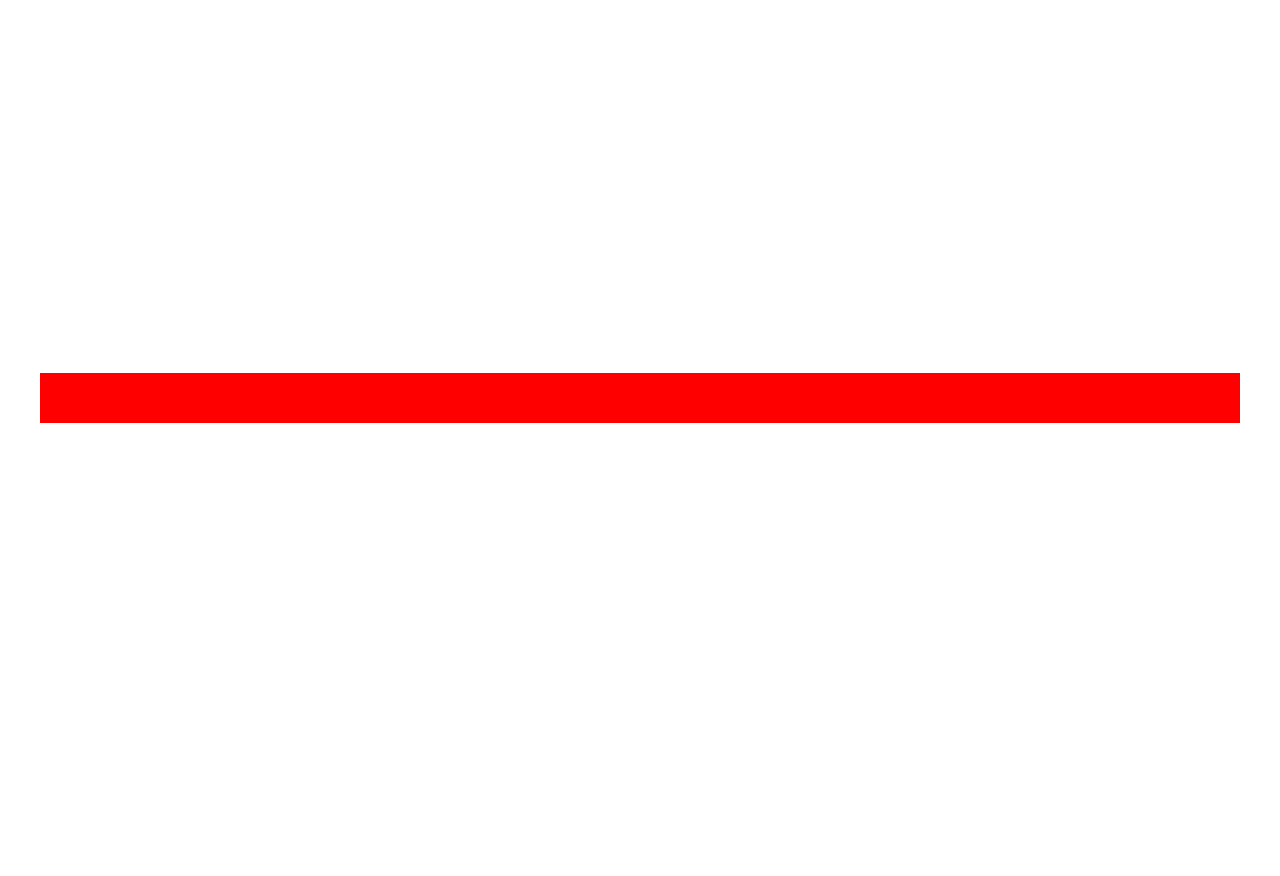
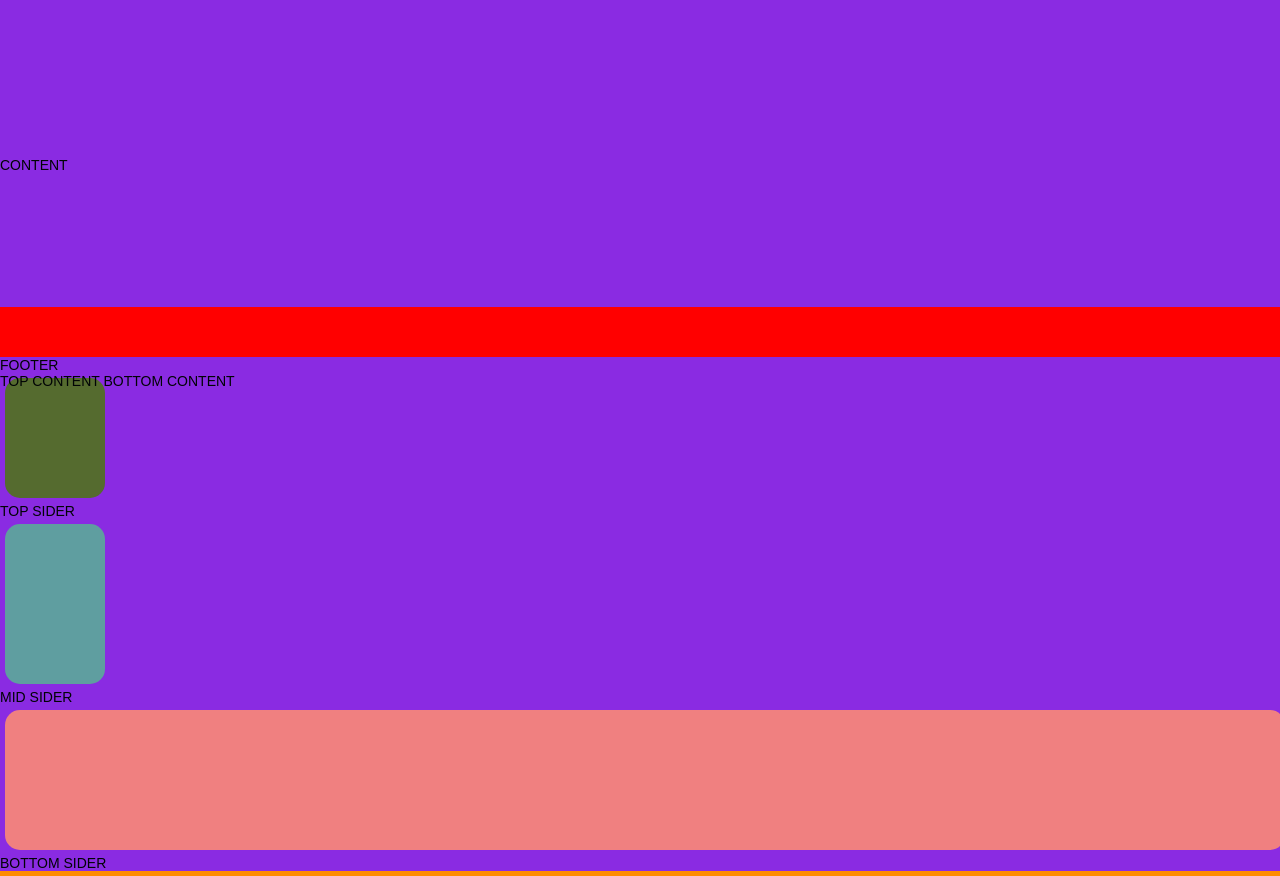
Before and after one commit to BidieChan/Daitol, a plain HTML site: page prelim.html in a window 1280 px wide. Shown: the part 317-1193 px from the top of the page. Before the commit the page ends 890 px from the top, so only its background shows below. Drawn offline with Linux system fonts and the light colour scheme.

Commit message:
to be continue

```diff
--- a/prelim.html
+++ b/prelim.html
@@ -8,32 +8,90 @@
 
 body {
     text-align: center;
-    margin: 20px;
-    padding: 20px;
+    margin: 0px;
+    padding: 0px;
+    background-color: darkorange;
+    /*background-image:url('img/blue.jpg');*/
+     background-attachment: fixed;
+     color: #000305;
+     font-size: 87.5%; /*base font size is 14px*/
+     font-family: Arial, 'Lucida Sans Unicode';
+     text-align:left;
 }
 #wrapper {
-    background-color: white;
-    float: left;
+    background-color: blueviolet;
+    margin-top: 0px;
+    margin-bottom: 0px;
+    margin-left: auto;
+    margin-right: auto;
 }
 #header {
-    margin-top: 280px;
-    margin-bottom: 100px;
+    margin-top: 5px;
+    margin-bottom: 5px;
 
 }
 #nav {
-    background-color: white;
-    height: 370px;
-    width: 150px;
-    float: left;
+    height: 40px;
+    background-color: chocolate;
 }
 #logo {
+    font-family: Arial, Helvetica, sans-serif;
+    font-size: 35px;
+    text-transform: uppercase;
+    font-weight: bold;
+    color: #FFFFFF;
+    margin-left: 0;
+    padding-top: 20px;
+    padding-left: 20px;
+    text-align: left;
+    letter-spacing: -2px;
+    width: 100%;
+    height: 60px;
+    margin-bottom: 5px;
     background-color: red;
-    border-top-right-radius: 5px;
-    border-top-left-radius: 5px;
-    border-bottom-right-radius: 5px;
-    border-bottom-left-radius: 5px;
-   height: 60px;
+    border-top-right-radius: 25px;
+    border-top-left-radius: 25px;
+    border-bottom-right-radius: 25px;
+    border-bottom-left-radius: 25px;
 
+}
+#punchline {
+    font-family: Arial, Helvetica, sans-serif;
+    font-size: 14px;
+    font-weight: bold;
+    color: #C69C6D;
+    padding-left: 20px;
+    padding-top: -5px;
+}
+a{
+    text-decoration: none;
+}
+a:link, a:visited{
+    color: #FF8C00;
+}
+a:hover, a:active{
+    background-color: #ff8c00;
+    color: white;
+}
+.body{
+    margin: 0 auto;
+    width: 70%;
+    clear: both;
+}
+#mainheader img{
+    width: 100%;
+    height: auto;
+    margin-top: 2%;
+    margin-bottom: 0;
+}
+#mainheader nav{
+    background-color: #2f4f4f;
+    height: 40px;
+    border-radius: 5px;
+    -moz-border-radius: 5px;
+    -webkit-border-radius: 5px;
+    margin-top: 0;
+    margin-bottom: 0;
 }
 #content{
     height: 50px;
@@ -41,12 +99,12 @@ body {
     margin-bottom: 100px;
 }
 #topContent {
-    background-color: white;
-    height: 370px;
+    height: 200px;
     width: 100px;
+    background-color:
 }
 #bottomContent {
-    background-color: white;
+    background-color: saddlebrown;
     border-top-right-radius: 5px;
     border-top-left-radius: 5px;
     border-bottom-right-radius: 5px;
@@ -56,24 +114,66 @@ body {
 }
 #footer {
     height: 50px;
+    width: 100%;
     background-color: red;
+    box-shadow:
 }
-
+#topsider {
+    height: 120px;
+    width: 100px;
+    margin-top: 5px;
+    margin-bottom: 5px;
+    margin-left: 5px;
+    background-color: darkolivegreen;
+    border-top-left-radius: 15px;
+    border-top-right-radius: 15px;
+    border-bottom-left-radius: 15px;
+    border-bottom-right-radius: 15px;
+}
+#midsider {
+    height: 160px;
+    width: 100px;
+    margin-top: 5px;
+    margin-left: 5px;
+    margin-bottom: 5px;
+    background-color: cadetblue;
+    border-top-left-radius: 15px;
+    border-top-right-radius: 15px;
+    border-bottom-left-radius: 15px;
+    border-bottom-right-radius: 15px;
+}
+#bottomsider {
+    height: 140px;
+    width: 100%;
+    margin-top: 5px;
+    margin-left: 5px;
+    margin-bottom: 5px;
+    background-color: lightcoral;
+    border-top-left-radius: 15px;
+    border-top-right-radius: 15px;
+    border-bottom-left-radius: 15px;
+    border-bottom-right-radius: 15px;
+}
 -->
 </style>
 </head>
 
 <body>
-        <div id="wrapper">
-            <div id="header"></div>
-            <div id="nav"></div>
-             <div id="logo"></div>
-    </div>
-    <div id="content">
-        <div id="topContent"></div>
-         <div id="bottomContent"></div>
+        <div id="wrapper">WRAPPER
+            <div id="header">HEADER
+            <div id="logo"></div>LOGO
+             <div id="nav"></div>NAV
 
-       <div id="footer"></div>
+
+    <div id="content">CONTENT
+        <div id="topContent"></div>TOP CONTENT
+         <div id="bottomContent"></div>BOTTOM CONTENT
+         </div>
+
+       <div id="footer"></div>FOOTER
+       <div id="topsider"></div>TOP SIDER
+       <div id="midsider"></div>MID SIDER
+       <div id="bottomsider"></div>BOTTOM SIDER
         </div>
      </div>
 </body>
```
